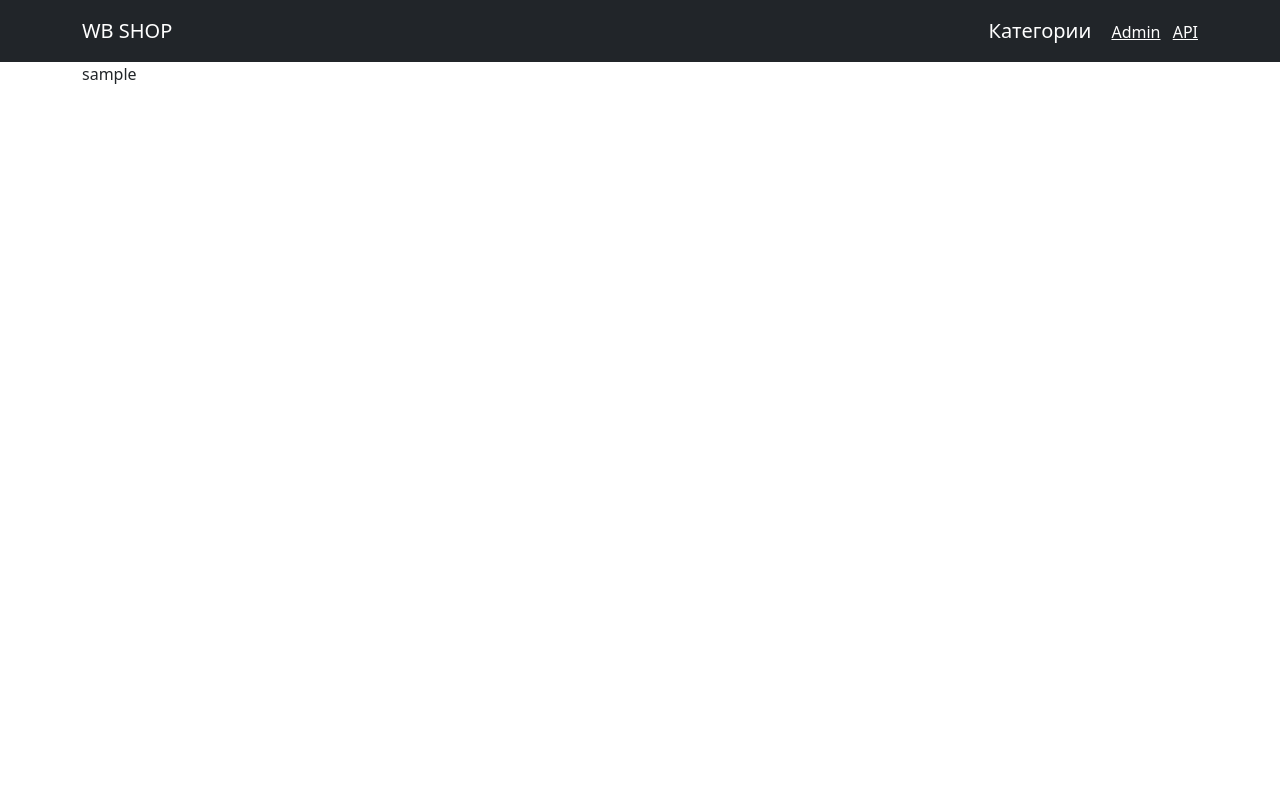
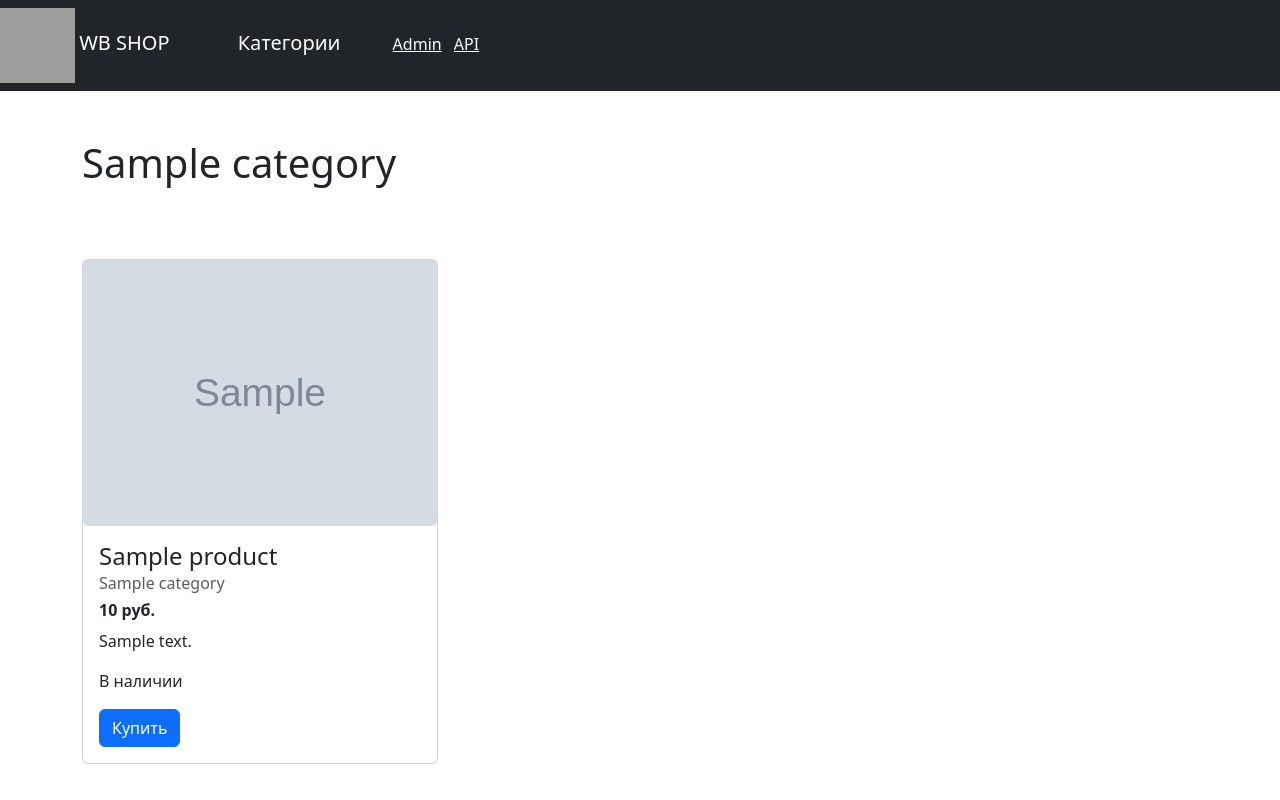
Before and after one commit to striki23/WB_shop, a Django app: a page that uses templates/base.html in a window 1280 px wide. Run offline with Django 4.2, Linux system fonts and the light colour scheme; tables that the repository leaves empty hold one stand-in row (values such as "Sample post"); grey boxes marked "Sample" are stand-in pictures; some libraries are stand-ins or nearby versions; grey boxes are pictures that could not be loaded.

Commit message:
add static

```diff
--- a/shop/views.py
+++ b/shop/views.py
@@ -14,7 +14,8 @@ def categories(request):
 
 def single_category(request, category_slug):
     category = get_object_or_404(Category, slug=category_slug)
-    return render(request, 'shop/single_category.html', {'category': category})
+    products_in_cat = Product.objects.filter(category=category.pk)
+    return render(request, 'shop/single_category.html', {'category': category, 'products_in_cat': products_in_cat})
 
 
 def single_product(request, product_id):
--- a/templates/base.html
+++ b/templates/base.html
@@ -1,4 +1,5 @@
 <!doctype html>
+{% load static %}
 <html lang="en">
 <head>
     <link href="https://cdn.jsdelivr.net/npm/bootstrap@5.3.2/dist/css/bootstrap.min.css" rel="stylesheet" integrity="sha384-T3c6CoIi6uLrA9TneNEoa7RxnatzjcDSCmG1MXxSR1GAsXEV/Dwwykc2MPK8M2HN" crossorigin="anonymous">
@@ -13,16 +14,16 @@
 </head>
 <body>
     <nav class="navbar navbar-dark bg-dark">
-        <div class="container">
-            <a href="{% url 'shop:index' %}" class="navbar-brand">WB SHOP</a>
+        <div>
+            <a href="{% url 'shop:index' %}" class="nav-item"><img src="{% static 'images/logo1.png' %}" width="75" height="75"></a>
+            <a href="{% url 'shop:index' %}" class="navbar-brand mr-5">WB SHOP</a>
+            <a href="{% url 'shop:categories' %}" class="navbar-brand mx-5">Категории</a>
             <span class="navbar-text">
-                <a href="{% url 'shop:categories' %}" class="navbar-brand">Категории</a>
                 <a href="" class="me-2" target="_blank">Admin</a>
                 <a href="" target="_blank">API</a>
             </span>
         </div>
     </nav>
-
     <main class="container">
         {% block content %}
         {% endblock %}
--- a/templates/shop/products.html
+++ b/templates/shop/products.html
@@ -8,7 +8,7 @@
   {% for product in products %}
   <div class="col">
     <div class="card h-100">
-      {% thumbnail product.image "960x339" as im %}
+      {% thumbnail product.image "1000x339" as im %}
          <a href="{% url 'shop:single_product' product.id %}"><img class="card-img" src="{{ im.url }}"> </a>
       {% endthumbnail %}
       <div class="card-body">
--- a/templates/shop/single_category.html
+++ b/templates/shop/single_category.html
@@ -1,6 +1,32 @@
 {% extends 'base.html' %}
+{% load thumbnail %}
 {% block title %}Категории товаров: {{ category.title }}{% endblock %}
 
 {% block content %}
-<div>{{ category.slug }}</div>
+<h1 class="mt-5">{{ category.title }}</h1>
+
+<div class="row row-cols-1 row-cols-md-3 g-4 mt-5">
+  {% for product in products_in_cat %}
+  <div class="col">
+    <div class="card h-100">
+      {% thumbnail product.image "800x339" as im %}
+         <a href="{% url 'shop:single_product' product.id %}"><img class="card-img" src="{{ im.url }}"> </a>
+      {% endthumbnail %}
+      <div class="card-body">
+        <h4 class="card-title">{{ product.title }}</h4>
+         <h6 class="card-subtitle mb-2 text-muted">{{ product.category }}</h6>
+        <h6 class="card-title"><b>{{ product.price }} руб.</b></h6>
+        <p class="card-text">{{ product.description }}</p>
+        {% if product.is_available %}
+          <p class="card-text">В наличии</p>
+        {% else %}
+          <p class="card-text">Недоступен к заказу</p>
+        {% endif %}
+        <a href="" class="btn btn-primary">Купить</a>
+      </div>
+    </div>
+  </div>
+{% endfor %}
+</div>
+
 {% endblock %}
```
